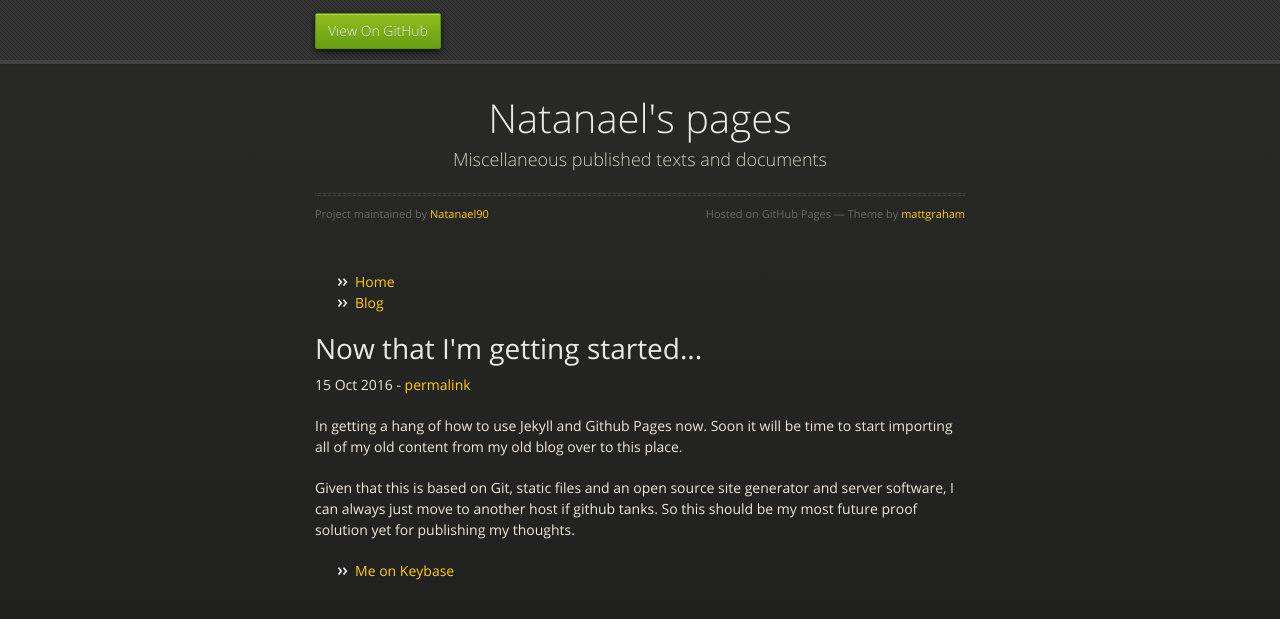
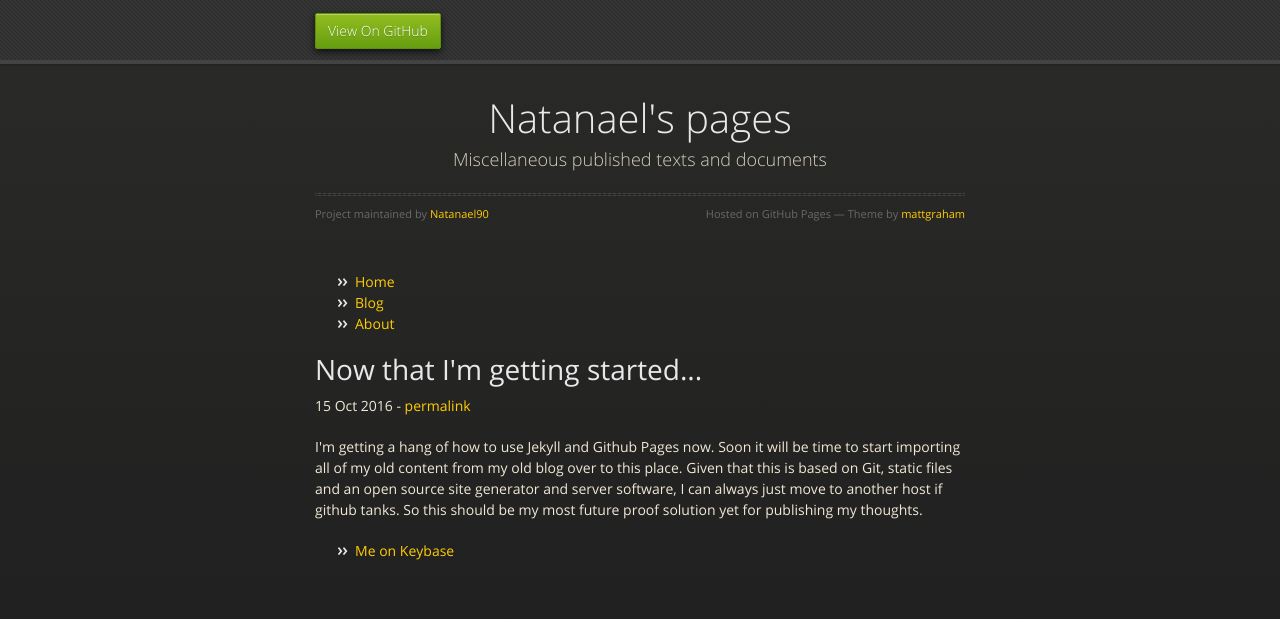
Before and after one commit to Natanael90/natanael90.github.io, a Jekyll site: the page built from _posts/2016-10-15-Now-that-I'm-getting-started...-.md, in a window 1280 px wide. Shown: the top 619 px of the page. Built offline with Jekyll 4.4.1, drawn with Linux system fonts in a browser that asks for light colours; nearby versions of some CDN libraries.

Commit message:
almost done...

```diff
--- a/_layouts/default.html
+++ b/_layouts/default.html
@@ -38,6 +38,7 @@
 <ul>
 <li><a href="/">Home</a></li>
 <li><a href="/blog">Blog</a></li>
+<li><a href="/about.html">About</a></li>
 </ul>
 </div>
 <div class="container"> {{ content }} </div>
--- a/_posts/2016-10-15-Now-that-I'm-getting-started...-.md
+++ b/_posts/2016-10-15-Now-that-I'm-getting-started...-.md
@@ -3,6 +3,6 @@ layout: post
 title: Now that I'm getting started...
 ---
 
-In getting a hang of how to use Jekyll and Github Pages now. Soon it will be time to start importing all of my old content from my old blog over to this place.
+<p>I'm getting a hang of how to use Jekyll and Github Pages now. Soon it will be time to start importing all of my old content from my old blog over to this place.
 
-Given that this is based on Git, static files and an open source site generator and server software, I can always just move to another host if github tanks. So this should be my most future proof solution yet for publishing my thoughts.
+Given that this is based on Git, static files and an open source site generator and server software, I can always just move to another host if github tanks. So this should be my most future proof solution yet for publishing my thoughts.<p/>
```
Also changed, not shown: _posts/2016-10-12-Welcome-to-my-blog-on-Github-Pages.md (+1 -1 lines), about.html (added, +10 -0 lines).
